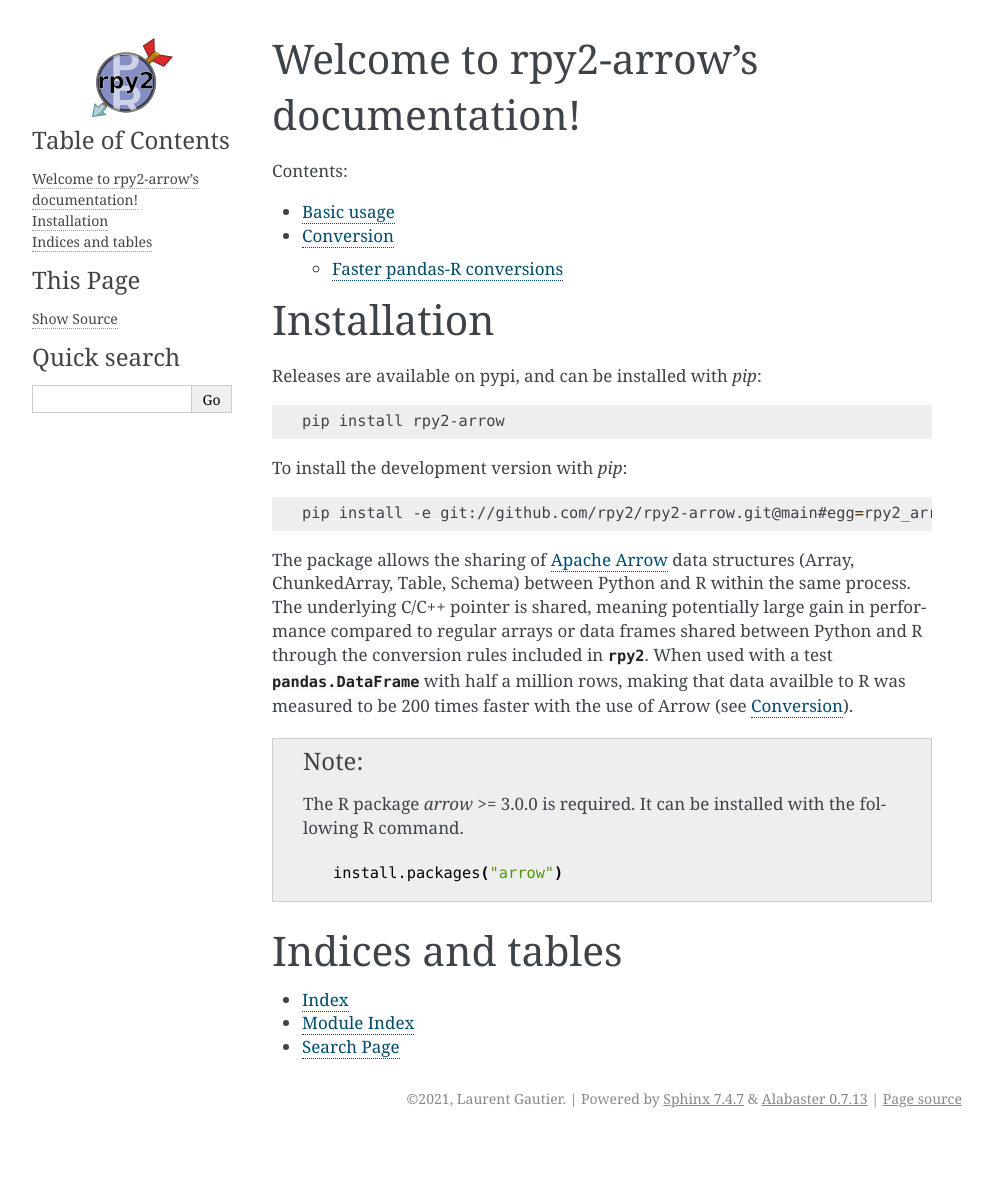
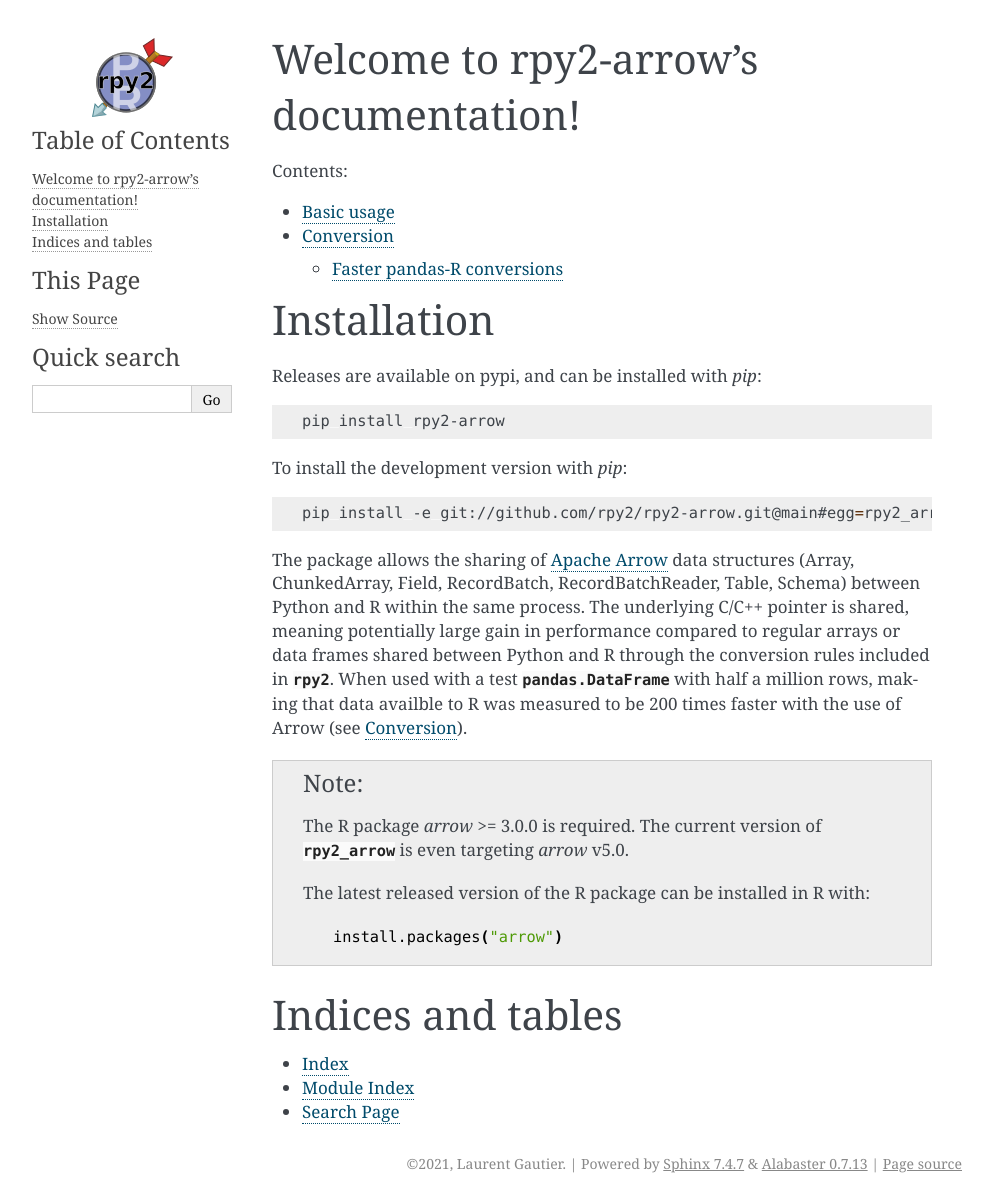
Before and after one commit to rpy2/rpy2-arrow, a Sphinx documentation site: the page built from doc/index.rst, in a window 1280 px wide. Shown: the whole page, without its empty margins (148-1141 px from the left). Built offline with Sphinx 7.4.7, drawn with Linux system fonts in a browser that asks for light colours; before the commit the page ends 1138 px from its top, so only the background shows below that.

Commit message:
Added notes in the doc.

```diff
--- a/doc/index.rst
+++ b/doc/index.rst
@@ -28,8 +28,9 @@
 
    pip install -e git://github.com/rpy2/rpy2-arrow.git@main#egg=rpy2_arrow
 
-The package allows the sharing of `Apache Arrow <https://arrow.apache.org/>`_ data structures
-(Array, ChunkedArray, Table, Schema) between Python and R
+The package allows the sharing of `Apache Arrow <https://arrow.apache.org/>`_
+data structures (Array, ChunkedArray, Field, RecordBatch, RecordBatchReader,
+Table, Schema) between Python and R
 within the same process. The underlying C/C++ pointer is shared,
 meaning potentially large gain in performance compared to regular
 arrays or data frames shared between Python and R through the
@@ -40,8 +41,10 @@
 
 .. note::
 
-   The R package `arrow` >= 3.0.0 is required. It can be installed
-   with the following R command.
+   The R package `arrow` >= 3.0.0 is required. The current version of
+   :mod:`rpy2_arrow` is even targeting `arrow` v5.0.
+
+   The latest released version of the R package can be installed in R with:
 
    .. code-block:: r
 
```
